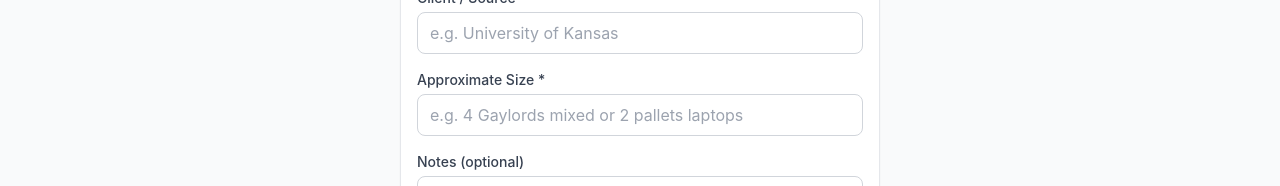
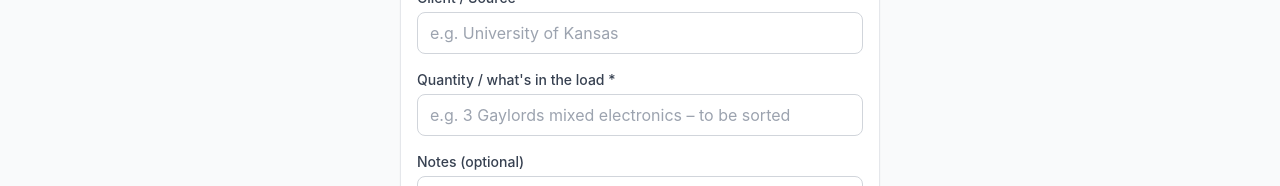
Before and after one commit to Itra4/itra-tracker, a Next.js app: page /inbound/new in a window 1280 px wide. Shown: the part 198-384 px from the top of the page. Built offline with nearby package versions, Linux system fonts and the light colour scheme.

Commit message:
Clearer inbound quantity label for R2v3

```diff
--- a/src/app/inbound/new/page.tsx
+++ b/src/app/inbound/new/page.tsx
@@ -94,14 +94,14 @@ export default function NewInboundPage() {
 
           <div>
             <label className="block text-sm font-medium text-gray-700 mb-1">
-              Approximate Size *
+              Quantity / what's in the load *
             </label>
             <input
               type="text"
               value={approximateSize}
               onChange={(e) => setApproximateSize(e.target.value)}
               required
-              placeholder="e.g. 4 Gaylords mixed or 2 pallets laptops"
+              placeholder="e.g. 3 Gaylords mixed electronics – to be sorted"
               className="w-full border border-gray-300 rounded-lg px-3 py-2 focus:outline-none focus:ring-2 focus:ring-blue-500"
             />
           </div>
```
